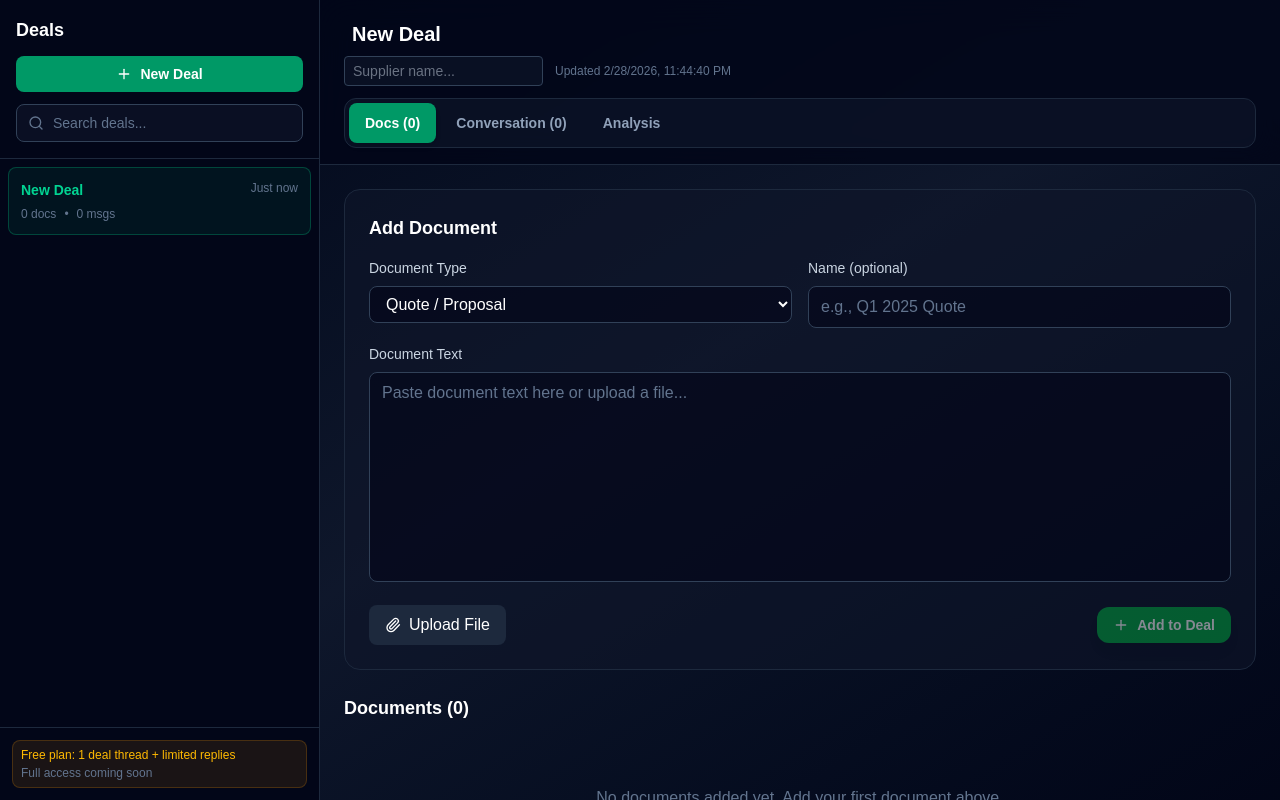
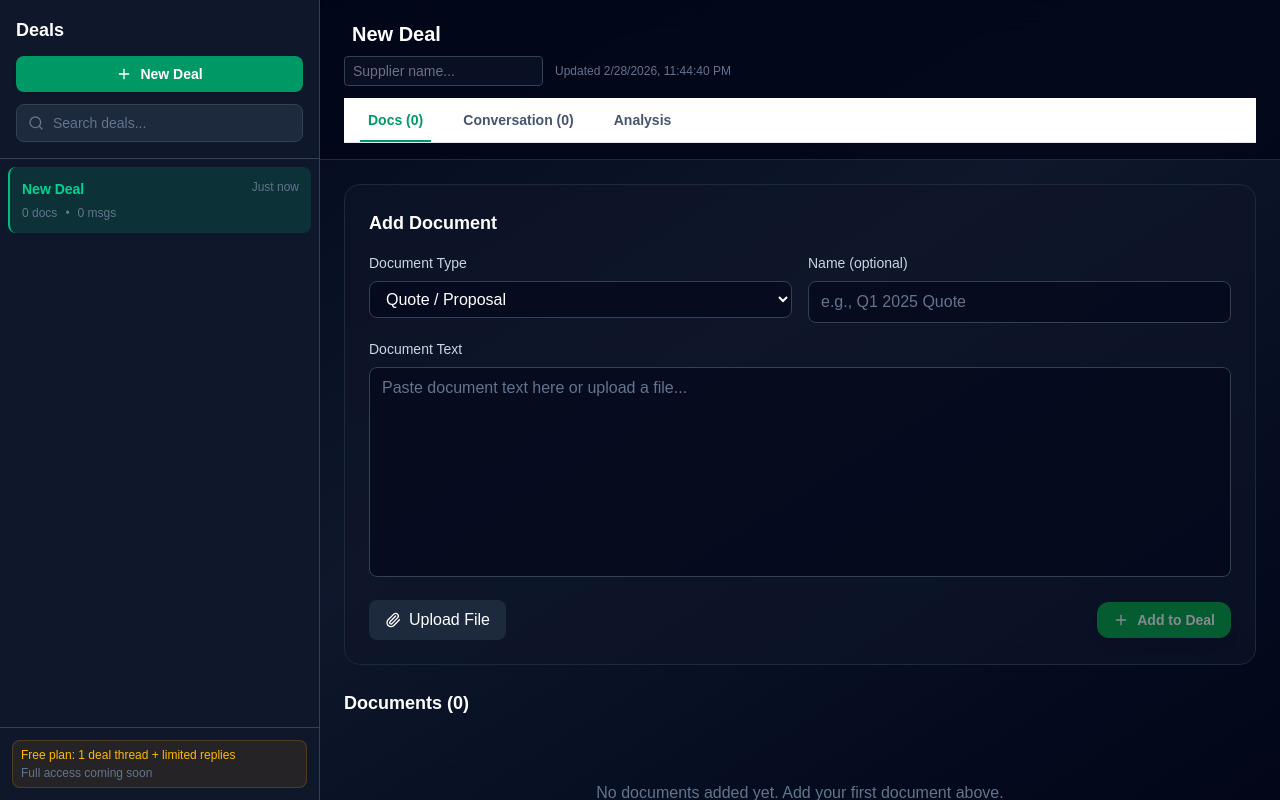
Before and after one commit to Boomchakalala/Dealcheck, a Next.js app: page / in a window 1280 px wide. Both pictures are taken after a click on the button "Start Your First Deal". Built offline with nearby package versions, Linux system fonts and the light colour scheme.

Commit message:
Sandbox autosave

```diff
--- a/src/components/Sidebar.tsx
+++ b/src/components/Sidebar.tsx
@@ -41,9 +41,9 @@ export function Sidebar({ threads, currentThreadId, onSelectThread, onNewThread,
   };
 
   return (
-    <div className={cn('flex flex-col h-full bg-slate-950 border-r border-slate-800', className)}>
+    <div className={cn('flex flex-col h-full bg-slate-900 border-r border-slate-700', className)}>
       {/* Header */}
-      <div className="p-4 border-b border-slate-800">
+      <div className="p-4 border-b border-slate-700">
         <div className="flex items-center justify-between mb-3">
           <h2 className="text-lg font-bold text-white">Deals</h2>
           {onClose && (
@@ -58,7 +58,7 @@ export function Sidebar({ threads, currentThreadId, onSelectThread, onNewThread,
 
         <button
           onClick={onNewThread}
-          className="w-full px-3 py-2 bg-emerald-600 hover:bg-emerald-700 text-white text-sm font-semibold rounded-lg transition-colors flex items-center justify-center gap-2"
+          className="w-full px-3 py-2 bg-emerald-600 hover:bg-emerald-700 text-white text-sm font-semibold rounded-lg transition-colors flex items-center justify-center gap-2 shadow-sm"
         >
           <Plus className="w-4 h-4" />
           New Deal
@@ -72,7 +72,7 @@ export function Sidebar({ threads, currentThreadId, onSelectThread, onNewThread,
             placeholder="Search deals..."
             value={searchQuery}
             onChange={(e) => setSearchQuery(e.target.value)}
-            className="w-full pl-9 pr-3 py-2 bg-slate-900/60 border border-slate-700 rounded-lg text-sm text-white placeholder-slate-500 focus:outline-none focus:ring-2 focus:ring-emerald-500 focus:border-transparent"
+            className="w-full pl-9 pr-3 py-2 bg-slate-800 border border-slate-700 rounded-lg text-sm text-white placeholder-slate-500 focus:outline-none focus:ring-2 focus:ring-emerald-500 focus:border-transparent"
           />
         </div>
       </div>
@@ -95,14 +95,14 @@ export function Sidebar({ threads, currentThreadId, onSelectThread, onNewThread,
                 className={cn(
                   'w-full text-left p-3 rounded-lg transition-all',
                   currentThreadId === thread.id
-                    ? 'bg-emerald-600/10 border border-emerald-500/30'
-                    : 'hover:bg-slate-800/50 border border-transparent'
+                    ? 'bg-emerald-600/20 border-l-2 border-emerald-500'
+                    : 'hover:bg-slate-800 border-l-2 border-transparent'
                 )}
               >
                 <div className="flex items-start justify-between gap-2 mb-1">
                   <h3 className={cn(
                     'font-semibold text-sm truncate',
-                    currentThreadId === thread.id ? 'text-emerald-400' : 'text-white'
+                    currentThreadId === thread.id ? 'text-emerald-400' : 'text-slate-200'
                   )}>
                     {thread.title}
                   </h3>
@@ -125,7 +125,7 @@ export function Sidebar({ threads, currentThreadId, onSelectThread, onNewThread,
       </div>
 
       {/* Footer hint */}
-      <div className="p-3 border-t border-slate-800">
+      <div className="p-3 border-t border-slate-700">
         <div className="px-2 py-1.5 bg-amber-500/10 border border-amber-500/20 rounded-lg">
           <p className="text-xs text-amber-400">
             Free plan: 1 deal thread + limited replies
--- a/src/components/ui/tabs-new.tsx
+++ b/src/components/ui/tabs-new.tsx
@@ -36,7 +36,7 @@ interface TabsListProps {
 
 export function TabsList({ children, className }: TabsListProps) {
   return (
-    <div className={cn('flex gap-1 p-1 bg-slate-900/60 rounded-xl border border-slate-800', className)}>
+    <div className={cn('flex gap-6 border-b border-slate-200 bg-white px-4', className)}>
       {children}
     </div>
   );
@@ -58,14 +58,17 @@ export function TabsTrigger({ value, children, className }: TabsTriggerProps) {
     <button
       onClick={() => context.onValueChange(value)}
       className={cn(
-        'px-4 py-2.5 text-sm font-semibold rounded-lg transition-all whitespace-nowrap',
+        'px-2 py-3 text-sm font-semibold transition-all whitespace-nowrap relative',
         isActive
-          ? 'bg-emerald-600 text-white shadow-md'
-          : 'text-slate-400 hover:text-slate-200 hover:bg-slate-800/50',
+          ? 'text-emerald-600'
+          : 'text-slate-600 hover:text-slate-900',
         className
       )}
     >
       {children}
+      {isActive && (
+        <div className="absolute bottom-0 left-0 right-0 h-0.5 bg-emerald-600" />
+      )}
     </button>
   );
 }
```
